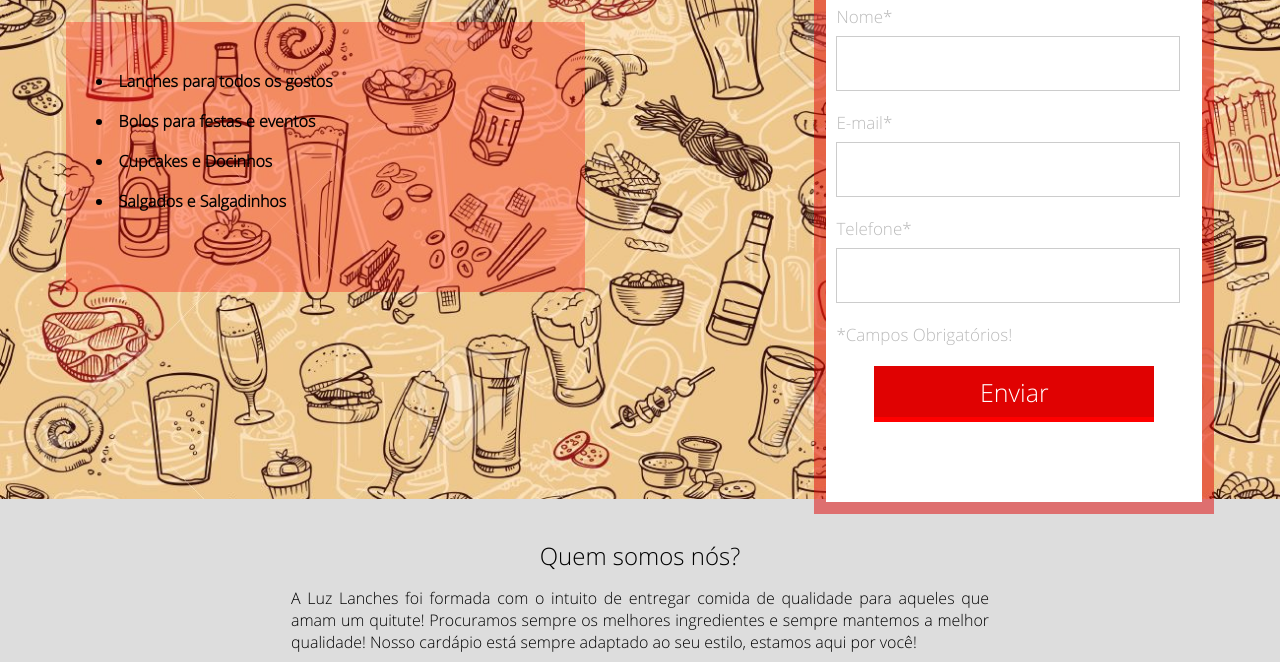
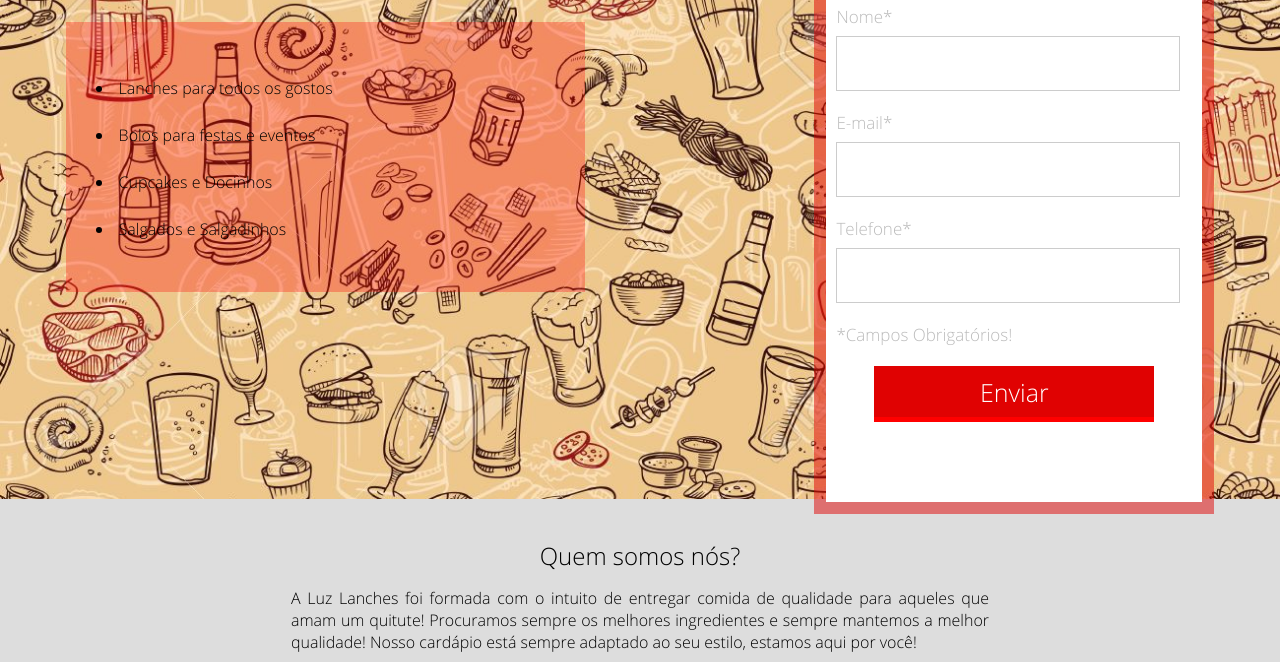
Before and after one commit to brunofernandes23/Landing-Page-Luz-Lanches, a plain HTML site: page index.html in a window 1280 px wide. Shown: the part 138-800 px from the top of the page. Drawn offline with Linux system fonts and the light colour scheme.

Commit message:
Update style.css

```diff
--- a/css/style.css
+++ b/css/style.css
@@ -130,9 +130,8 @@
 }
 
 .container-list ul li{
-    margin-top: 18px;
+    margin-top: 25px;
     color: black;
-    font-weight: bold;
 }
 
 .container-lore{
```
